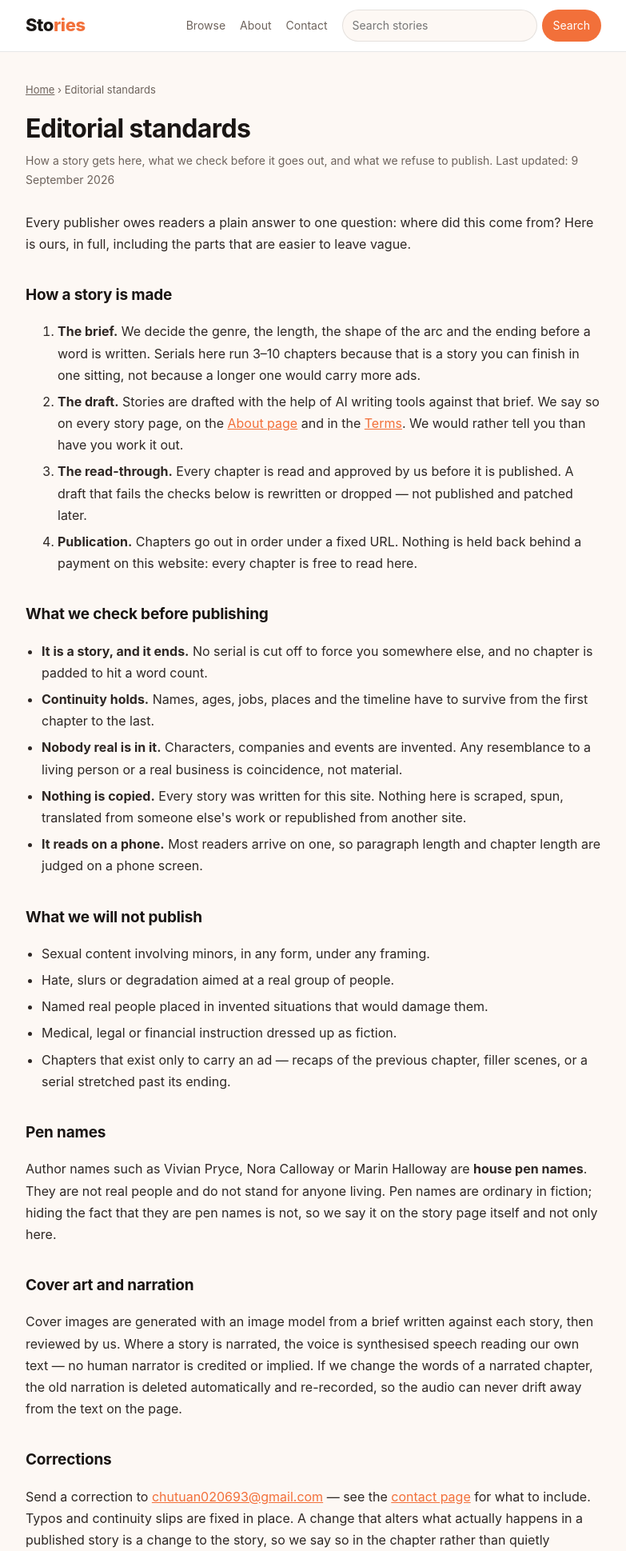
After one commit to chutuan/stories-app, a Laravel app: page /editorial in a window 1280 px wide. The commit adds this page. Shown: the top 1939 px of the page at 80% size, without its empty margins (248-1031 px from the left). Run offline with Laravel 12, Linux system fonts and the light colour scheme.

Commit message:
Web: thêm trang Contact và Chuẩn biên tập
AdSense đánh trượt tunastory.com với lý do "nội dung có giá trị thấp". Phần
kỹ thuật của site đã sạch (robots, ads.txt, sitemap, dữ liệu có cấu trúc,
mật độ quảng cáo), nên chỗ còn thiếu là hai thứ người soát đi tìm bằng mắt:
một kênh liên hệ đứng riêng một trang, và một bản khai quy tắc biên tập.

- /contact: địa chỉ thật, nêu rõ viết cho ai về việc gì (sửa lỗi, khiếu nại
  bản quyền, truyện bị đăng lại nơi khác, yêu cầu nội dung, quyền riêng tư,
  quảng cáo), và ai đứng tên xuất bản. Không có form: form đòi chống spam
  và một hòm thư phải trực.
- /editorial: đặt hàng ra sao, soạn bằng công cụ AI, soát gì trước khi đăng,
  KHÔNG đăng gì, bút danh, ảnh bìa, giọng đọc, cách sửa lỗi, và chỗ đặt
  quảng cáo trong chương. Số liệu ở đây khớp đúng ngưỡng trong
  chapter.blade.php (một ô, sau 400 từ, chương dưới 600 từ thì không có) —
  sửa một bên mà quên bên kia là biến trang này thành lời khai sai.

Hai trang được nối vào header, footer mọi trang, sitemap, danh sách cache ở
biên; dòng khai minh bạch ở chân trang nay trỏ về /editorial thay vì Terms.
Organization JSON-LD khai thêm publishingPrinciples trỏ tới /editorial.

PUBLISHER_NAME / PUBLISHER_LOCATION là cấu hình mới; bỏ trống địa điểm thì
khối đó không in ra — khai sai nơi đặt trụ sở là lỗi nặng hơn không khai.
Cũng sửa .env.production.example: nó vẫn mời điền support@tunastory.com,
địa chỉ không có MX nên thư bật lại — đúng thứ trang Contact không được có.

Co-Authored-By: Claude Opus 5 <noreply@anthropic.com>
Claude-Session: https://claude.ai/code/session_01V6BihnyRYAf2hZ4r5oFLQi

```diff
--- a/backend/app/Http/Controllers/Web/ReadController.php
+++ b/backend/app/Http/Controllers/Web/ReadController.php
@@ -60,6 +60,7 @@ class ReadController extends Controller
                     route('public.home'),
                     asset('icons/icon-512.png'),
                     config('app.support_email'),
+                    route('public.editorial'),
                 ),
             ],
         ]);
@@ -123,6 +124,53 @@ class ReadController extends Controller
                 StructuredData::breadcrumbs([
                     ['name' => 'Home', 'url' => route('public.home')],
                     ['name' => 'About'],
+                ]),
+            ],
+        ]);
+    }
+
+    /**
+     * Trang liên hệ.
+     *
+     * Tách hẳn thành một trang thay vì để địa chỉ email rải rác trong About và
+     * Terms: người soát AdSense đi tìm ĐÚNG một trang tên "Contact" trong điều
+     * hướng, và người muốn gửi khiếu nại bản quyền cũng vậy. Không có form —
+     * form đòi chống spam và một hòm thư phải trực; một địa chỉ thật thì không.
+     */
+    public function contact(): View
+    {
+        return view('public.contact', [
+            'jsonLd' => [
+                StructuredData::contactPage(
+                    route('public.contact'),
+                    route('public.home'),
+                    config('app.support_email'),
+                ),
+                StructuredData::breadcrumbs([
+                    ['name' => 'Home', 'url' => route('public.home')],
+                    ['name' => 'Contact'],
+                ]),
+            ],
+        ]);
+    }
+
+    /**
+     * Chuẩn biên tập.
+     *
+     * Nội dung trang này phải KHỚP VỚI THỰC TẾ, không phải khớp với điều dễ nghe:
+     * nó khai cách truyện được đặt hàng, viết bằng công cụ AI, soát trước khi đăng,
+     * và cả chỗ đặt quảng cáo trong chương (một ô, sau tối thiểu 400 từ, chương
+     * dưới 600 từ thì không có — xem public/chapter.blade.php). Sửa ngưỡng ở đó
+     * mà quên sửa ở đây là biến trang này thành lời khai sai.
+     */
+    public function editorial(): View
+    {
+        return view('public.editorial', [
+            'jsonLd' => [
+                StructuredData::editorialPage(route('public.editorial'), route('public.home')),
+                StructuredData::breadcrumbs([
+                    ['name' => 'Home', 'url' => route('public.home')],
+                    ['name' => 'Editorial standards'],
                 ]),
             ],
         ]);
@@ -315,6 +363,8 @@ class ReadController extends Controller
             ['loc' => route('public.home'), 'priority' => '1.0', 'freq' => 'daily'],
             ['loc' => route('public.browse'), 'priority' => '0.8', 'freq' => 'daily'],
             ['loc' => route('public.about'), 'priority' => '0.5', 'freq' => 'monthly'],
+            ['loc' => route('public.editorial'), 'priority' => '0.5', 'freq' => 'monthly'],
+            ['loc' => route('public.contact'), 'priority' => '0.4', 'freq' => 'monthly'],
             ['loc' => route('public.privacy'), 'priority' => '0.3', 'freq' => 'yearly'],
             ['loc' => route('public.terms'), 'priority' => '0.3', 'freq' => 'yearly'],
         ];
--- a/backend/app/Http/Middleware/PublicPageCache.php
+++ b/backend/app/Http/Middleware/PublicPageCache.php
@@ -59,6 +59,8 @@ class PublicPageCache
         'public.category',
         'public.story',
         'public.about',
+        'public.contact',
+        'public.editorial',
         'public.privacy',
         'public.terms',
         'public.sitemap',
--- a/backend/app/Support/StructuredData.php
+++ b/backend/app/Support/StructuredData.php
@@ -55,15 +55,28 @@ class StructuredData
         ]);
     }
 
-    public static function organization(string $home, string $logo, ?string $email): string
-    {
-        return self::encode([
+    /**
+     * Nhà xuất bản.
+     *
+     * `publishingPrinciples` trỏ tới trang chuẩn biên tập. Đây là trường schema.org
+     * dành riêng cho "quy tắc biên tập công bố ở đâu"; Google dùng nó trong nhóm
+     * tín hiệu về độ tin cậy của nhà xuất bản. Bỏ trống thì không in ra — khai một
+     * URL không tồn tại còn tệ hơn là không khai.
+     */
+    public static function organization(
+        string $home,
+        string $logo,
+        ?string $email,
+        ?string $publishingPrinciples = null,
+    ): string {
+        return self::encode(array_filter([
             '@type' => 'Organization',
             'name' => 'Stories',
             'url' => $home,
             'logo' => $logo,
             'email' => $email,
-        ]);
+            'publishingPrinciples' => $publishingPrinciples,
+        ]));
     }
 
     /**
@@ -141,6 +154,49 @@ class StructuredData
         ]);
     }
 
+    /**
+     * Trang liên hệ.
+     *
+     * ContactPage là loại riêng trong schema.org, không phải WebPage chung: nó nói
+     * với Google "đây là trang liên hệ chính thức của tổ chức này", điều mà người
+     * soát AdSense cũng đi tìm bằng mắt.
+     */
+    public static function contactPage(string $url, string $home, ?string $email): string
+    {
+        return self::encode([
+            '@type' => 'ContactPage',
+            'name' => 'Contact Stories',
+            'url' => $url,
+            'inLanguage' => 'en',
+            'isPartOf' => ['@type' => 'WebSite', 'name' => 'Stories', 'url' => $home],
+            'about' => array_filter([
+                '@type' => 'Organization',
+                'name' => 'Stories',
+                'url' => $home,
+                'email' => $email,
+            ]),
+        ]);
+    }
+
+    /**
+     * Trang chuẩn biên tập.
+     *
+     * Khai bằng `publishingPrinciples` trên Organization (xem organization() bên
+     * trên) chứ không chỉ là một trang rời: đó là trường schema.org dành đúng cho
+     * "quy tắc biên tập của nhà xuất bản này nằm ở đâu".
+     */
+    public static function editorialPage(string $url, string $home): string
+    {
+        return self::encode([
+            '@type' => 'WebPage',
+            'name' => 'Editorial standards',
+            'url' => $url,
+            'inLanguage' => 'en',
+            'isPartOf' => ['@type' => 'WebSite', 'name' => 'Stories', 'url' => $home],
+            'about' => ['@type' => 'Organization', 'name' => 'Stories', 'url' => $home],
+        ]);
+    }
+
     /** @param list<array{name: string, url?: string}> $crumbs */
     public static function breadcrumbs(array $crumbs): string
     {
--- a/backend/config/app.php
+++ b/backend/config/app.php
@@ -80,6 +80,18 @@ return [
      | Apple cũng dùng địa chỉ này để liên hệ khi xét duyệt.
      */
     'support_email' => env('SUPPORT_EMAIL', 'chutuan020693@gmail.com'),
+
+    /*
+     | Ai đứng tên xuất bản site — hiện trên trang /contact.
+     |
+     | Người soát AdSense và người đọc gửi khiếu nại đều hỏi cùng một câu: đứng sau
+     | trang này là ai. Tên để mặc định 'Stories'; PHẦN ĐỊA ĐIỂM BỎ TRỐNG THÌ KHỐI
+     | ĐÓ KHÔNG IN RA — thà thiếu một dòng còn hơn khai một địa chỉ không đúng, vì
+     | khai gian thông tin website là lỗi chính sách nặng hơn hẳn việc không khai.
+     */
+    'publisher_name' => env('PUBLISHER_NAME', 'Stories'),
+
+    'publisher_location' => env('PUBLISHER_LOCATION'),
 
     /*
     | Publisher ID của AdMob (dạng pub-XXXXXXXXXXXXXXXX), dùng để phục vụ
--- /dev/null
+++ b/backend/resources/views/public/editorial.blade.php
@@ -0,0 +1,104 @@
+@extends('public.layout')
+
+@section('title', 'Editorial standards')
+@section('description', 'How stories on this site are commissioned, drafted, checked before publication and corrected afterwards — and what we will not publish.')
+
+@push('head')
+@foreach ($jsonLd as $block)
+<script type="application/ld+json">{!! $block !!}</script>
+@endforeach
+@endpush
+
+@section('content')
+  <p class="crumbs">
+    <a href="{{ route('public.home') }}">Home</a> ›
+    Editorial standards
+  </p>
+
+  <h1>Editorial standards</h1>
+  <p class="updated">How a story gets here, what we check before it goes out, and what we
+    refuse to publish. Last updated: {{ config('app.legal_updated') }}</p>
+
+  <p>Every publisher owes readers a plain answer to one question: where did this come from?
+    Here is ours, in full, including the parts that are easier to leave vague.</p>
+
+  <h2>How a story is made</h2>
+  <ol>
+    <li><strong>The brief.</strong> We decide the genre, the length, the shape of the arc and
+      the ending before a word is written. Serials here run 3–10 chapters because that is a
+      story you can finish in one sitting, not because a longer one would carry more ads.</li>
+    <li><strong>The draft.</strong> Stories are drafted with the help of AI writing tools
+      against that brief. We say so on every story page, on the
+      <a href="{{ route('public.about') }}">About page</a> and in the
+      <a href="{{ route('public.terms') }}">Terms</a>. We would rather tell you than have you
+      work it out.</li>
+    <li><strong>The read-through.</strong> Every chapter is read and approved by us before it
+      is published. A draft that fails the checks below is rewritten or dropped — not
+      published and patched later.</li>
+    <li><strong>Publication.</strong> Chapters go out in order under a fixed URL. Nothing is
+      held back behind a payment on this website: every chapter is free to read here.</li>
+  </ol>
+
+  <h2>What we check before publishing</h2>
+  <ul>
+    <li><strong>It is a story, and it ends.</strong> No serial is cut off to force you
+      somewhere else, and no chapter is padded to hit a word count.</li>
+    <li><strong>Continuity holds.</strong> Names, ages, jobs, places and the timeline have to
+      survive from the first chapter to the last.</li>
+    <li><strong>Nobody real is in it.</strong> Characters, companies and events are invented.
+      Any resemblance to a living person or a real business is coincidence, not material.</li>
+    <li><strong>Nothing is copied.</strong> Every story was written for this site. Nothing here
+      is scraped, spun, translated from someone else's work or republished from another
+      site.</li>
+    <li><strong>It reads on a phone.</strong> Most readers arrive on one, so paragraph length
+      and chapter length are judged on a phone screen.</li>
+  </ul>
+
+  <h2>What we will not publish</h2>
+  <ul>
+    <li>Sexual content involving minors, in any form, under any framing.</li>
+    <li>Hate, slurs or degradation aimed at a real group of people.</li>
+    <li>Named real people placed in invented situations that would damage them.</li>
+    <li>Medical, legal or financial instruction dressed up as fiction.</li>
+    <li>Chapters that exist only to carry an ad — recaps of the previous chapter, filler scenes,
+      or a serial stretched past its ending.</li>
+  </ul>
+
+  <h2>Pen names</h2>
+  <p>Author names such as Vivian Pryce, Nora Calloway or Marin Halloway are
+    <strong>house pen names</strong>. They are not real people and do not stand for anyone
+    living. Pen names are ordinary in fiction; hiding the fact that they are pen names is not,
+    so we say it on the story page itself and not only here.</p>
+
+  <h2>Cover art and narration</h2>
+  <p>Cover images are generated with an image model from a brief written against each story,
+    then reviewed by us. Where a story is narrated, the voice is synthesised speech reading our
+    own text — no human narrator is credited or implied. If we change the words of a narrated
+    chapter, the old narration is deleted automatically and re-recorded, so the audio can never
+    drift away from the text on the page.</p>
+
+  <h2>Corrections</h2>
+  <p>Send a correction to
+    <a href="mailto:{{ config('app.support_email') }}">{{ config('app.support_email') }}</a> —
+    see the <a href="{{ route('public.contact') }}">contact page</a> for what to include.
+    Typos and continuity slips are fixed in place. A change that alters what actually happens
+    in a published story is a change to the story, so we say so in the chapter rather than
+    quietly swapping it.</p>
+
+  <h2>Advertising does not touch the stories</h2>
+  <p>Advertising is the only thing that pays for this site — there is no subscription, no
+    paywall and nothing to buy. Advertisers have no say in what we commission or publish, and
+    no story, chapter or character is paid placement.</p>
+  <p>Where ads appear is an editorial decision too, so it is written down: a chapter carries at
+    most one ad inside the text, it appears only after at least 400 words of reading, and
+    chapters shorter than 600 words carry none inside the text at all. Nothing is placed where
+    it interrupts a scene you are in the middle of.</p>
+
+  <h2>Reader feedback</h2>
+  <p>Every chapter ends with a one-tap satisfaction scale. It is anonymous, it takes a second,
+    and we read the scores — stories that readers abandon at chapter three tell us more than
+    any of our own opinions about the brief.</p>
+
+  <p class="meta">Questions about any of this:
+    <a href="mailto:{{ config('app.support_email') }}">{{ config('app.support_email') }}</a>.</p>
+@endsection
--- a/backend/resources/views/public/home.blade.php
+++ b/backend/resources/views/public/home.blade.php
@@ -81,6 +81,8 @@
       page themes — plus narrated audio for selected stories, and a library that remembers where
       you stopped. No account needed.</p>
     <p class="meta">Questions or content requests:
-      <a href="mailto:{{ config('app.support_email') }}">{{ config('app.support_email') }}</a></p>
+      <a href="mailto:{{ config('app.support_email') }}">{{ config('app.support_email') }}</a>
+      · <a href="{{ route('public.contact') }}">Contact</a>
+      · <a href="{{ route('public.editorial') }}">Editorial standards</a></p>
   </div>
 @endsection
--- a/backend/resources/views/public/layout.blade.php
+++ b/backend/resources/views/public/layout.blade.php
@@ -391,10 +391,14 @@
   <a class="logo" href="{{ route('public.home') }}">Sto<span>ries</span></a>
   <nav>
     <a href="{{ route('public.browse') }}">Browse</a>
-    {{-- About và Privacy đều có ở footer nên trên màn hẹp ẩn đi, nhường chỗ cho
-         ô tìm kiếm — header phải giữ được một hàng. --}}
+    {{-- Hai link này ẩn trên màn hẹp, nhường chỗ cho ô tìm kiếm — header phải giữ
+         được một hàng. Cả hai (và Privacy, Terms, Editorial standards) đều có mặt
+         ở footer trên MỌI trang, nên không link nào bị chôn.
+         Chỗ thứ hai dành cho Contact chứ không phải Privacy: người soát AdSense và
+         người gửi khiếu nại bản quyền đều tìm chữ "Contact" trong điều hướng
+         trước, còn Privacy thì quen tìm ở chân trang. --}}
     <a class="wide-only" href="{{ route('public.about') }}">About</a>
-    <a class="wide-only" href="{{ route('public.privacy') }}">Privacy</a>
+    <a class="wide-only" href="{{ route('public.contact') }}">Contact</a>
     <form class="searchbox" action="{{ route('public.search') }}" method="get" role="search">
       <input type="search" name="q" value="{{ request('q') }}" placeholder="Search stories" aria-label="Search stories">
       <button type="submit" aria-label="Search"><span class="wide-only">Search</span><span class="narrow-only" aria-hidden="true">→</span></button>
@@ -406,6 +410,8 @@
   <a href="{{ route('public.home') }}">Home</a>
   <a href="{{ route('public.browse') }}">Browse</a>
   <a href="{{ route('public.about') }}">About</a>
+  <a href="{{ route('public.editorial') }}">Editorial standards</a>
+  <a href="{{ route('public.contact') }}">Contact</a>
   <a href="{{ route('public.privacy') }}">Privacy Policy</a>
   <a href="{{ route('public.terms') }}">Terms of Service</a>
   <a href="mailto:{{ config('app.support_email') }}">{{ config('app.support_email') }}</a>
--- a/backend/resources/views/public/partials/disclosure.blade.php
+++ b/backend/resources/views/public/partials/disclosure.blade.php
@@ -15,5 +15,5 @@
   Stories on this site are written for us with the help of AI writing tools and
   reviewed before publication. Author names are house pen names, not real people.
   Cover art is AI-generated and narration is synthesised speech.
-  <a href="{{ route('public.terms') }}">More about how these are made</a>.
+  <a href="{{ route('public.editorial') }}">More about how these are made</a>.
 </p>
--- a/backend/routes/web.php
+++ b/backend/routes/web.php
@@ -27,6 +27,11 @@ Route::get('/browse', [ReadController::class, 'browse'])->name('public.browse');
 Route::get('/genre/{category:slug}', [ReadController::class, 'category'])->name('public.category');
 Route::get('/story/{story:slug}', [ReadController::class, 'story'])->name('public.story');
 Route::get('/about', [ReadController::class, 'about'])->name('public.about');
+Route::get('/contact', [ReadController::class, 'contact'])->name('public.contact');
+// Trang chuẩn biên tập: nói rõ truyện được đặt hàng, viết, soát và sửa thế nào.
+// Đây là trang mà dòng khai minh bạch ở chân mọi trang trỏ tới, nên đừng đổi
+// đường dẫn mà không sửa partials/disclosure.blade.php.
+Route::get('/editorial', [ReadController::class, 'editorial'])->name('public.editorial');
 Route::view('/privacy', 'public.privacy')->name('public.privacy');
 Route::view('/terms', 'public.terms')->name('public.terms');
 Route::get('/search', [ReadController::class, 'search'])->name('public.search');
```
Also changed, not shown: backend/resources/views/public/about.blade.php (+7 -3 lines), backend/resources/views/public/contact.blade.php (added, +65 -0 lines), backend/resources/views/public/terms.blade.php (+5 -2 lines), backend/tests/Feature/PublicInfoPagesTest.php (added, +70 -0 lines), 1 other file.
